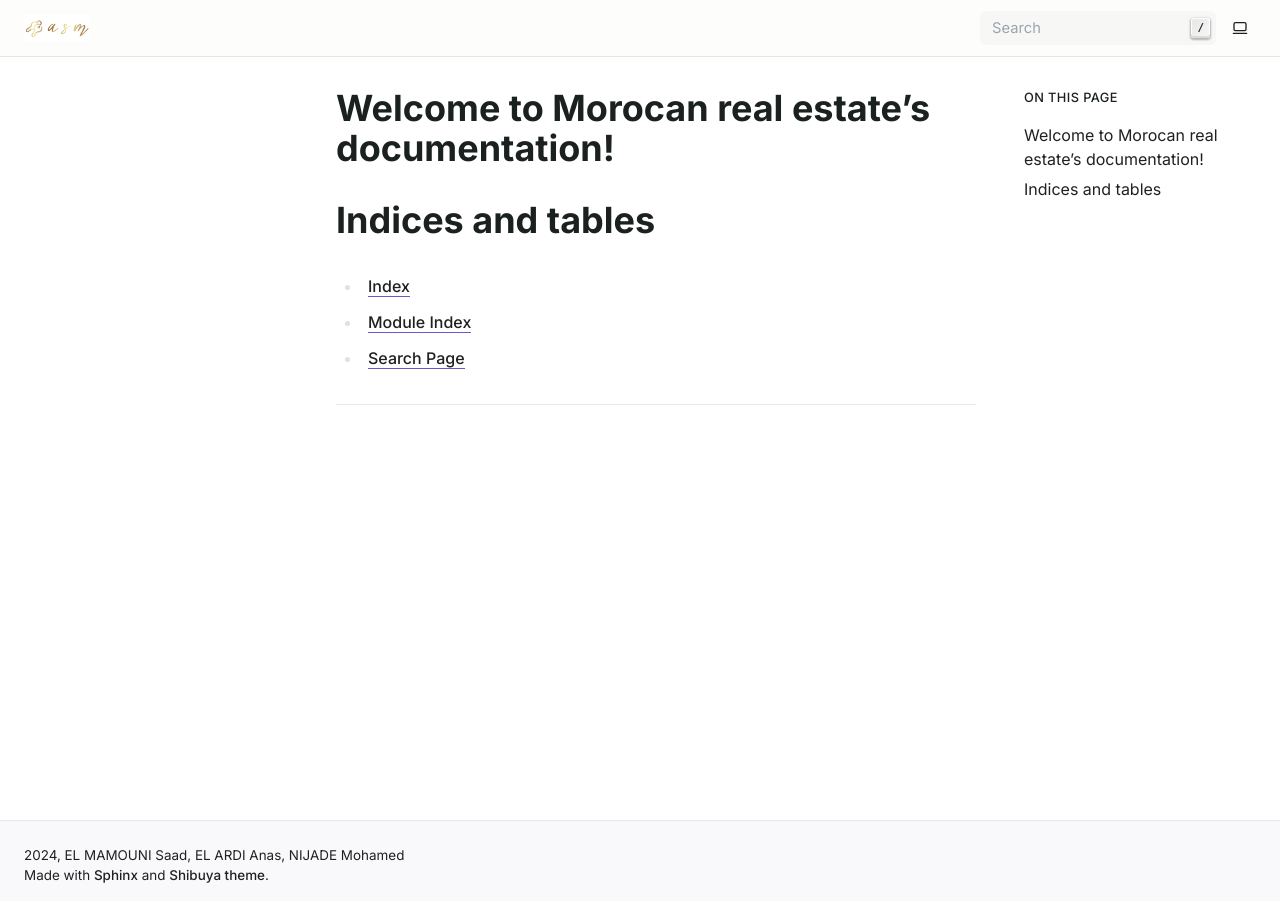
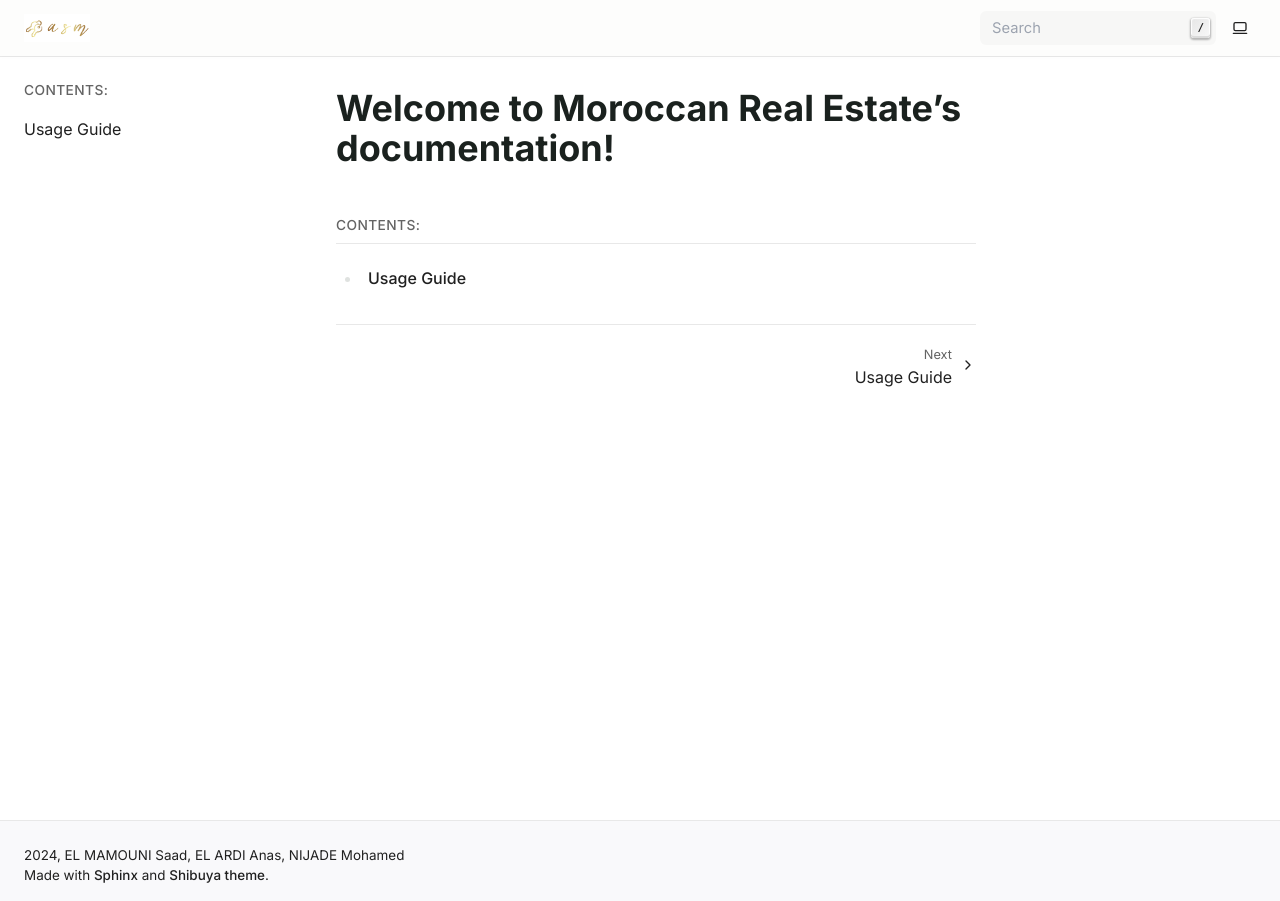
Before and after one commit to Earthyyy/moroccan-real-estate, a Sphinx documentation site: the page built from docs/index.rst, in a window 1280 px wide. Built offline with Sphinx 7.4.7, drawn with Linux system fonts in a browser that asks for light colours.

Commit message:
chore: add folder structure ,automated ci and nox sessions to the usage guide

```diff
--- a/docs/index.rst
+++ b/docs/index.rst
@@ -1,20 +1,8 @@
-.. Morocan real estate documentation master file, created by
-   sphinx-quickstart on Sun Sep 22 17:27:20 2024.
-   You can adapt this file completely to your liking, but it should at least
-   contain the root `toctree` directive.
-
-Welcome to Morocan real estate's documentation!
-===============================================
+Welcome to Moroccan Real Estate's documentation!
+================================================
 
 .. toctree::
    :maxdepth: 2
    :caption: Contents:
 
-
-
-Indices and tables
-==================
-
-* :ref:`genindex`
-* :ref:`modindex`
-* :ref:`search`
+   usage_guide
```
Also changed, not shown: docs/usage_guide.rst (added, +101 -0 lines).
